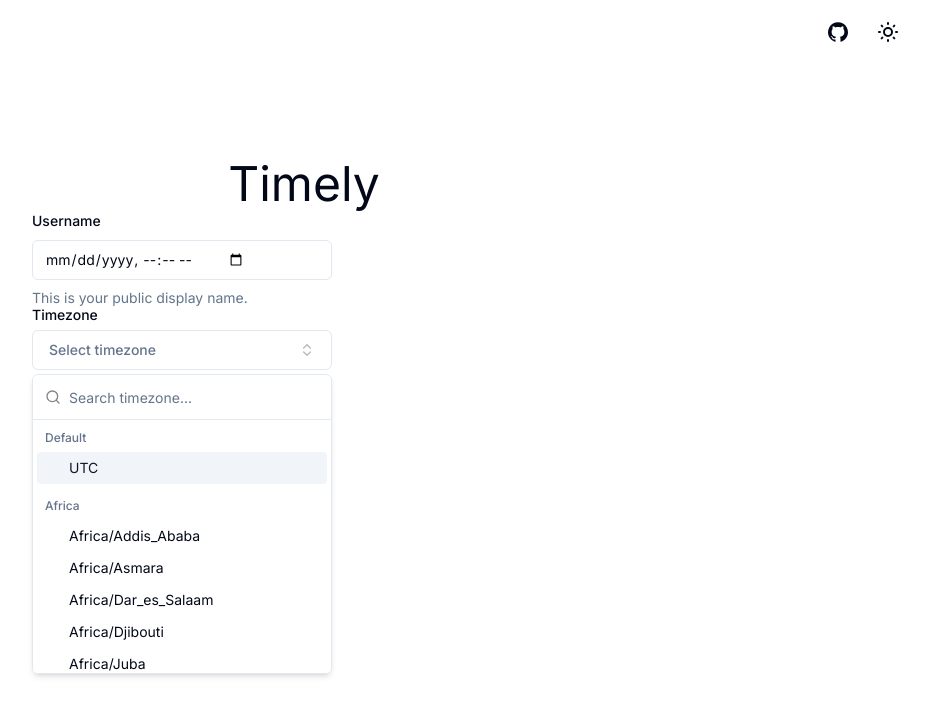
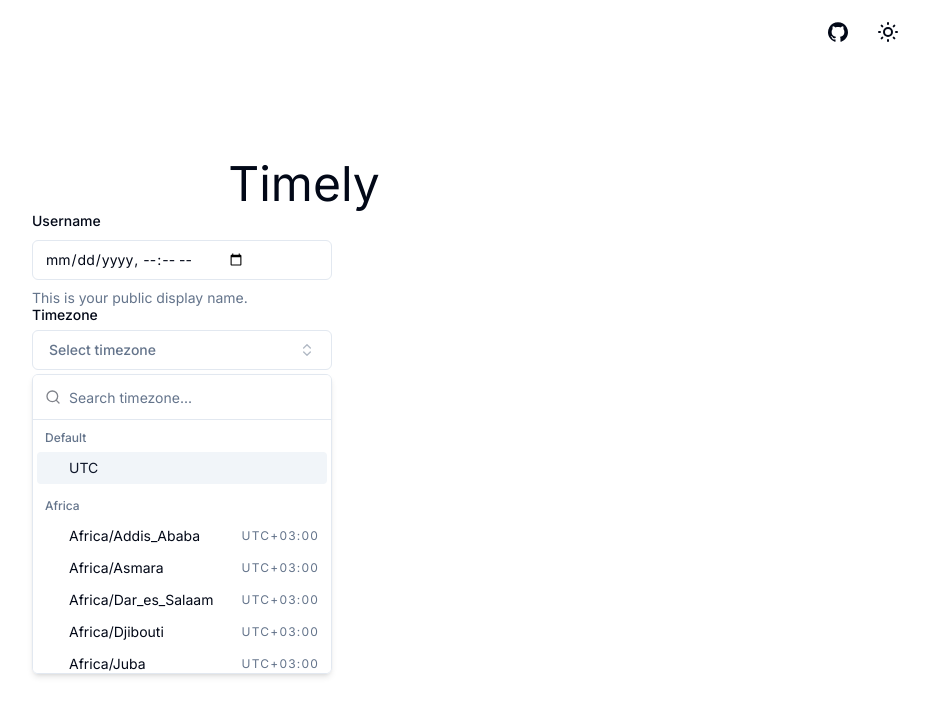
Before and after one commit to jonathanruiz/timely, a Next.js app: page / in a window 1280 px wide. Both pictures are taken after a click on the button "Select timezone". Shown: the top 716 px of the page, without its empty margins (336-1262 px from the left). Built offline with nearby package versions, Linux system fonts and the light colour scheme.

Commit message:
added UTC in each timezone

```diff
--- a/src/app/page.tsx
+++ b/src/app/page.tsx
@@ -8,7 +8,14 @@ import * as z from "zod"
 import { IANA_TIMEZONES_GROUPS as groups, IANA_TIMEZONES as timezones } from "@/lib/tz"
 import { cn } from "@/lib/utils"
 import { Button } from "@/components/ui/button"
-import { Command, CommandEmpty, CommandGroup, CommandInput, CommandItem } from "@/components/ui/command"
+import {
+    Command,
+    CommandEmpty,
+    CommandGroup,
+    CommandInput,
+    CommandItem,
+    CommandShortcut,
+} from "@/components/ui/command"
 import { Form, FormControl, FormDescription, FormField, FormItem, FormLabel, FormMessage } from "@/components/ui/form"
 import { Input } from "@/components/ui/input"
 import { Popover, PopoverContent, PopoverTrigger } from "@/components/ui/popover"
@@ -95,7 +102,7 @@ export default function Home() {
                                                             localTimezone === field.value ? "opacity-100" : "opacity-0"
                                                         )}
                                                     />
-                                                    {localTimezone}
+                                                    <span>{localTimezone}</span>
                                                 </CommandItem>
                                             </CommandGroup>
                                             {groups.map((group) => (
@@ -117,7 +124,8 @@ export default function Home() {
                                                                             : "opacity-0"
                                                                     )}
                                                                 />
-                                                                {tz.timezone}
+                                                                <span>{tz.timezone}</span>
+                                                                <CommandShortcut>{tz.group}</CommandShortcut>
                                                             </CommandItem>
                                                         ) : null
                                                     )}
```
